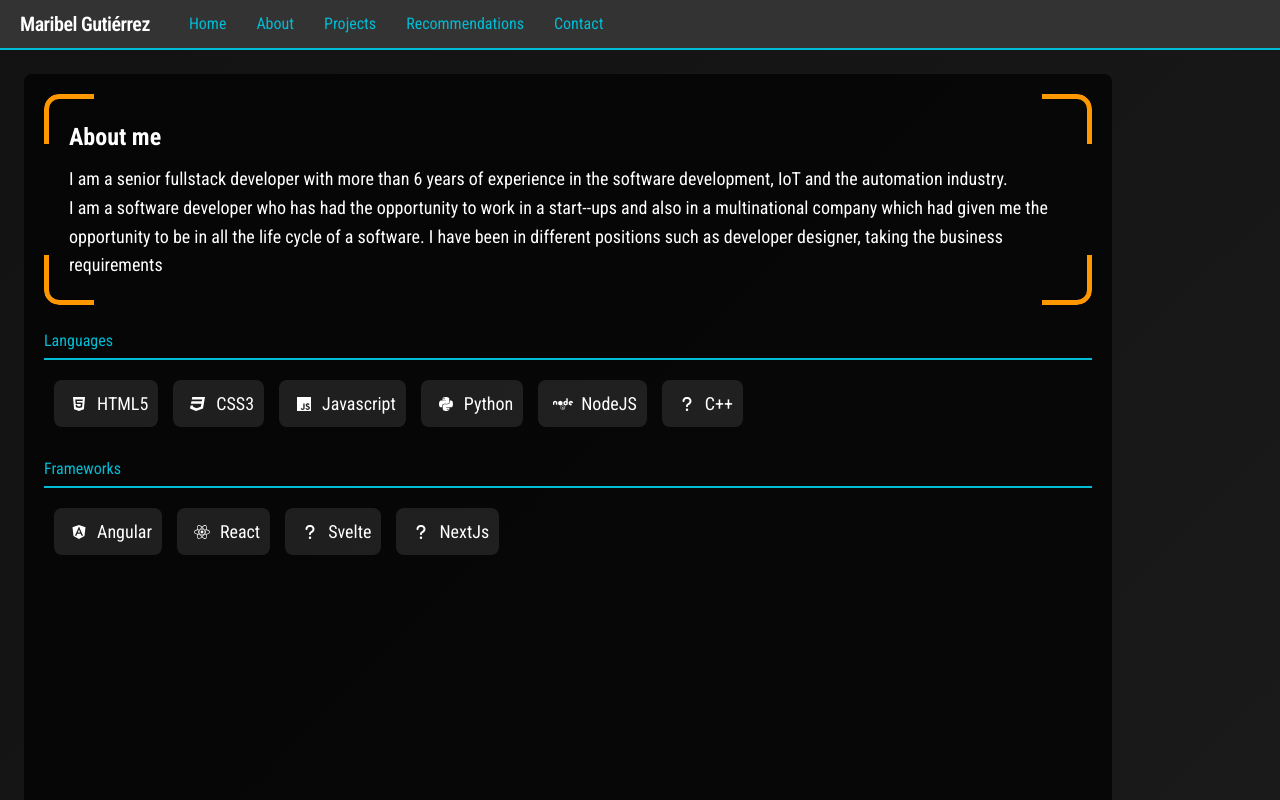
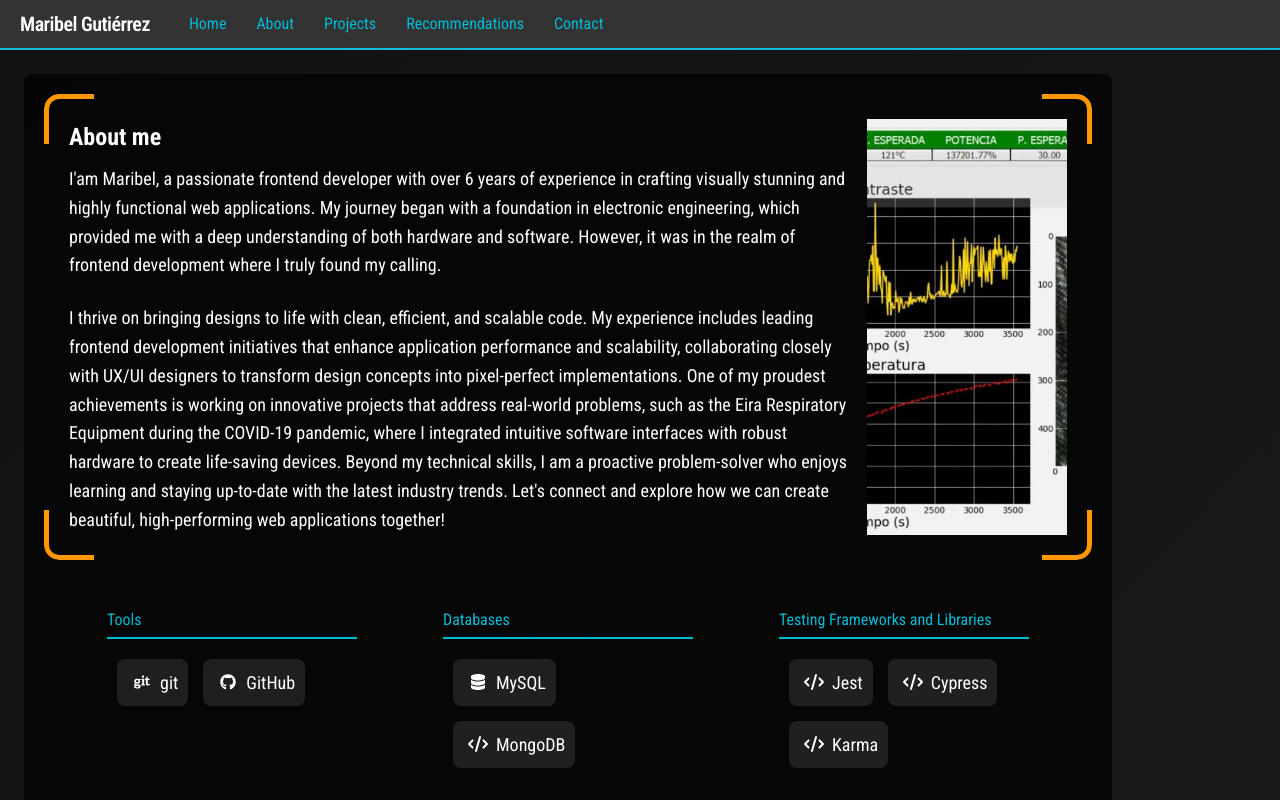
Before and after one commit to andrea-gutierrez/portfolio, a Next.js app: page /about in a window 1280 px wide. Shown: the top 800 px of the page. Built offline with nearby package versions, Linux system fonts and the light colour scheme.

Commit message:
feature: completed the section of the about me

```diff
--- a/app/(profesional-session)/about/page.tsx
+++ b/app/(profesional-session)/about/page.tsx
@@ -2,18 +2,23 @@ import style from '../professional-session.module.css';
 
 import {
     faHtml5,
-    faCss3Alt,
     faJs,
     faCss3,
     faPython,
     faNode,
     faAngular,
-    faReact
+    faReact, faGit, faGithub
 } from '@fortawesome/free-brands-svg-icons'
-import {faQuestion} from "@fortawesome/free-solid-svg-icons";
-import {IconList} from "@/components/icon-list/IconList";
+import {faDatabase, faCode, IconDefinition} from "@fortawesome/free-solid-svg-icons";
+import {TechStackList} from "@/components";
+import Image from "next/image";
 
-const languages = [
+interface IconName {
+    icon: IconDefinition;
+    name: string;
+}
+
+const languages: IconName[] = [
     {
         icon: faHtml5,
         name: 'HTML5'
@@ -35,12 +40,12 @@ const languages = [
         name: 'NodeJS'
     },
     {
-        icon: faQuestion,
+        icon: faCode,
         name: 'C++'
     }
 ]
 
-const frameworks = [
+const frameworks: IconName[] = [
     {
         icon: faAngular,
         name: 'Angular'
@@ -50,38 +55,100 @@ const frameworks = [
         name: 'React'
     },
     {
-        icon: faQuestion,
+        icon: faCode,
         name: 'Svelte'
     },
     {
-        icon: faQuestion,
+        icon: faCode,
         name: 'NextJs'
     },
+    {
+        icon: faCode,
+        name: 'NestJs'
+    }
 ]
 
-export const metadata = {
-    title: "About",
-    description: 'Information about Maribel',
-    keywords: 'CSS3, HTML5, Angular, NextJS, NodeJS, Javascript'
-}
+const database: IconName[] = [
+    {
+        icon: faDatabase,
+        name: 'MySQL'
+    },
+    {
+        icon: faCode,
+        name: 'MongoDB'
+    }
+]
+
+const tools: IconName[] = [
+    {
+        icon: faGit,
+        name: 'git'
+    },
+    {
+        icon: faGithub,
+        name: 'GitHub'
+    }
+]
+
+const testing: IconName[] = [
+    {
+        icon: faCode,
+        name: 'Jest'
+    },
+    {
+        icon: faCode,
+        name: 'Cypress'
+    },
+    {
+        icon: faCode,
+        name: 'Karma'
+    }
+]
 
 export default function AboutPage() {
     return (
         <>
-            <section className={style["main--section"]}>
-                <h1 className={style.subtitle}>About me</h1>
-                <p>I am a senior fullstack developer with more than 6 years of experience in the software development,
-                    IoT
-                    and the automation industry. </p>
-                <p>I am a software developer who has had the opportunity to work in a start--ups and also in a
-                    multinational company which had given me the opportunity to be in all the life cycle of a software.
-                    I have been in different positions such as developer designer, taking the business requirements</p>
+            <section className={`${style["main--section"]} flex flex-col md:flex-row gap-3`}>
+                <div className="info">
+                    <h1 className={style.subtitle}>About me</h1>
+                    <p>I'am Maribel, a passionate frontend developer with over 6 years of experience in crafting
+                        visually
+                        stunning and highly functional web applications. My journey began with a foundation in
+                        electronic
+                        engineering, which provided me with a deep understanding of both hardware and software. However,
+                        it
+                        was in the realm of frontend development where I truly found my calling.
+                    </p>
+                    <br/>
+                    <p>I thrive on bringing designs to life with clean, efficient, and scalable code. My experience
+                        includes leading frontend development initiatives that enhance application performance and
+                        scalability, collaborating closely with UX/UI designers to transform design concepts into
+                        pixel-perfect implementations. One of my proudest achievements is working on innovative projects
+                        that address real-world problems, such as the Eira Respiratory Equipment during the COVID-19
+                        pandemic, where I integrated intuitive software interfaces with robust hardware to create
+                        life-saving devices. Beyond my technical skills, I am a proactive problem-solver who enjoys
+                        learning
+                        and staying up-to-date with the latest industry trends. Let's connect and explore how we can
+                        create
+                        beautiful, high-performing web applications together!</p>
+
+                </div>
+                <Image src="/images/projects/python_interface.jpg" alt="maribel_working" height={200} width={200}
+                       style={{objectFit: 'cover'}}/>
             </section>
 
-            <section>
-                <IconList items={languages} title={'Languages'}/>
+            <section
+                className="transition ease-in-out duration-500 delay-150 hover:-translate-y-1 hover:scale-105 flex flex-row flex-wrap hover:flex-wrap-reverse gap-2 justify-around m-6">
 
-                <IconList items={frameworks} title={'Frameworks'}/>
+                <TechStackList items={tools} title={'Tools'}/>
+
+                <TechStackList items={database} title={'Databases'}/>
+
+                <TechStackList items={testing} title={'Testing Frameworks and Libraries'}/>
+
+                <TechStackList items={frameworks} title={'Frameworks'}/>
+
+                <TechStackList items={languages} title={'Languages'}/>
             </section>
 
         </>
--- a/app/(profesional-session)/professional-session.module.css
+++ b/app/(profesional-session)/professional-session.module.css
@@ -32,40 +32,3 @@
     font-size: 18px;
     line-height: 1.6;
 }
-
-.tech-category {
-    margin-bottom: 30px;
-}
-
-.tech-category h2 {
-    margin-bottom: 15px;
-    border-bottom: 2px solid #00BCD4;
-    padding-bottom: 5px;
-    color: #00BCD4; /* Cyan color for category titles */
-}
-
-.tech-stack {
-    display: flex;
-    flex-wrap: wrap;
-    gap: 15px;
-    margin-right: 10px;
-    margin-left: 10px;
-}
-
-.tech-stack .tech-item {
-    display: flex;
-    align-items: center;
-    padding: 10px;
-    border-radius: 8px;
-    background-color: rgba(255, 255, 255, 0.1);
-    transition: background-color 0.3s ease;
-}
-
-.tech-stack .tech-item:hover {
-    background-color: rgba(255, 255, 255, 0.2);
-}
-
-.tech-stack .tech-item .tech-name {
-    font-size: 18px;
-    padding-left: 3px;
-}
--- a/app/layout.tsx
+++ b/app/layout.tsx
@@ -6,9 +6,9 @@ import "./globals.css";
 const inter = Roboto_Condensed({subsets: ["latin"]});
 
 export const metadata: Metadata = {
-    title: "Maribel Gutierrez",
-    description: "Frontend and Fullstack developer",
-    keywords: "Front End, FullStack, Software Engineer"
+    title: "Maribel Gutierrez - Frontend Developer & Electronic Engineer",
+    description: 'Explore Maribel Gutierrez\'s portfolio showcasing over 6 years of experience as a passionate frontend developer and electronic engineer. Discover innovative projects like Eira Respiratory Equipment, crafted with expertise in React.js, Vue.js, Angular, and JavaScript. Connect to collaborate on creating visually stunning, high-performing web applications.',
+    keywords: 'Frontend Developer, Electronic Engineer, Angular Development, IoT Solutions, TDD (Test-Driven Development), HTML5, CSS3, JavaScript'
 };
 
 export default function RootLayout({children}: Readonly<{
--- a/components/index.tsx
+++ b/components/index.tsx
@@ -2,3 +2,4 @@ export {Navbar} from './navbar/Navbar';
 
 // Client Components
 export {ActiveLink} from './active-link/ActiveLink';
+export {TechStackList} from './tech-stack-list/TechStackList';
--- a/components/icon-list/IconList.tsx
+++ b/components/tech-stack-list/TechStackList.tsx
@@ -1,15 +1,15 @@
 import {FontAwesomeIcon} from "@fortawesome/react-fontawesome";
 
-import style from "@/app/(profesional-session)/professional-session.module.css";
+import style from "./teck-stack-list.module.css";
 
-export const IconList = ({items, title}: { items: { icon: any; name: string }[], title: string }) => {
+export const TechStackList = ({items, title}: { items: { icon: any; name: string }[], title: string }) => {
     return (
-        <div className={`${style["tech-category"]} mt-6`}>
+        <div className={`${style["tech-category"]} mt-6 md:w-1/4`}>
             <h2>{title}</h2>
             <div className={`${style["tech-stack"]} mt-5`}>
                 {
                     items.map((item: any) => (
-                        <div key={item.name} className={style["tech-item"]}>
+                        <div key={item.name} className={`${style["tech-item"]}`}>
                             <FontAwesomeIcon icon={item.icon} width={30} height={30}/>
                             <div className={style["tech-name"]}>{item.name}</div>
                         </div>
--- /dev/null
+++ b/components/tech-stack-list/teck-stack-list.module.css
@@ -0,0 +1,36 @@
+.tech-category {
+    margin-bottom: 30px;
+}
+
+.tech-category h2 {
+    margin-bottom: 15px;
+    border-bottom: 2px solid #00BCD4;
+    padding-bottom: 5px;
+    color: #00BCD4; /* Cyan color for category titles */
+}
+
+.tech-stack {
+    display: flex;
+    flex-wrap: wrap;
+    gap: 15px;
+    margin-right: 10px;
+    margin-left: 10px;
+}
+
+.tech-stack .tech-item {
+    display: flex;
+    align-items: center;
+    padding: 10px;
+    border-radius: 8px;
+    background-color: rgba(255, 255, 255, 0.1);
+    transition: background-color 0.3s ease;
+}
+
+.tech-stack .tech-item:hover {
+    background-color: rgba(255, 255, 255, 0.2);
+}
+
+.tech-stack .tech-item .tech-name {
+    font-size: 18px;
+    padding-left: 3px;
+}
```
Also changed, not shown: public/images/projects/python_interface.jpg (added).
